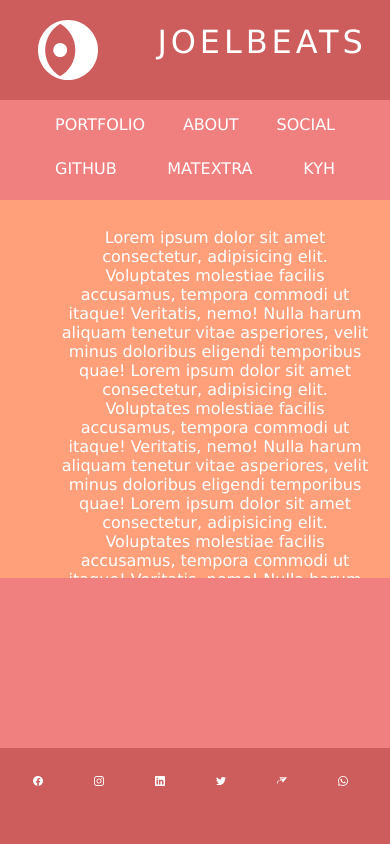
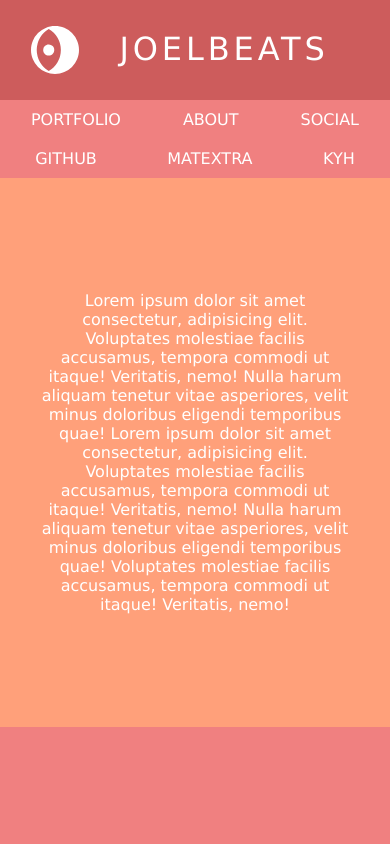
Before and after one commit to joelbeats/flextest, a plain HTML site: page index.html in a window 390 px wide. Shown: the top 844 px of the page. Drawn offline with Linux system fonts and the light colour scheme.

Commit message:
Fixed css added app.js

```diff
--- /dev/null
+++ b/app.js
@@ -0,0 +1,17 @@
+console.log("Welcome to my Portfolio!");
+
+var one = 3;
+var two = 2;
+var sum;
+var error = "You got it wrong";
+function calculate(){
+sum = one + two
+}
+
+if(one<two){
+    calculate();
+    console.log(sum)
+
+} else {
+    console.log(error)
+}
--- a/index.html
+++ b/index.html
@@ -6,16 +6,17 @@
     <meta name="viewport" content="width=device-width, initial-scale=1.0">
     <title>Flex Test</title>
     <link rel="stylesheet" href="style.css">
+    <script src="app.js"></script>
 </head>
 
 <body>
-    <div id="all-content">
     <header>
         <img id="logo" src="./icons/icomoon.svg">
         <h1>JOELBEATS</h1>
     </header>
+
+    <div id="content">
         <section>
-        <div>
             <ul id="menu1">
                 <a href="https://joelbeats.com">
                     <li>PORTFOLIO</li>
@@ -38,7 +39,8 @@
                     <li>KYH</li>
                 </a>
             </ul>
-        </div>
+        </section>
+        <div id="art-asi">
         <article>
             <p>
                 Lorem ipsum dolor sit amet consectetur, adipisicing elit. Voluptates molestiae facilis accusamus,
@@ -47,26 +49,25 @@
                 Lorem ipsum dolor sit amet consectetur, adipisicing elit. Voluptates molestiae facilis accusamus,
                 tempora commodi ut itaque! Veritatis, nemo! Nulla harum aliquam tenetur vitae asperiores, velit minus
                 doloribus eligendi temporibus quae!
-            Lorem ipsum dolor sit amet consectetur, adipisicing elit. Voluptates molestiae facilis accusamus,
-            tempora commodi ut itaque! Veritatis, nemo! Nulla harum aliquam tenetur vitae asperiores, velit minus
-            doloribus eligendi temporibus quae!
+                Voluptates molestiae facilis accusamus,
+                tempora commodi ut itaque! Veritatis, nemo!
             </p>
         </article>
         <aside></aside>
-</section>
+        </div>
+    </div>
     <footer>
         <ul id="social-links">
             <li><a href="https://www.facebook.com/joelbeats/"><img class="social" src="./icons/facebook.svg"></a></li>
             <li><a href="https://www.instagram.com/joelbeats"><img class="social" src="./icons/instagram.svg"></a></li>
-            <li><a href="https://www.linkedin.com/in/joelhjelmstedt/"><img class="social"
-                        src="./icons/linkedin.svg"></a></li>
+            <li><a href="https://www.linkedin.com/in/joelhjelmstedt/"><img class="social" src="./icons/linkedin.svg"></a></li>
             <li><a href="https://www.twitter.com/joelbeats"><img class="social" src="./icons/twitter.svg"></a></li>
             <li><a href="mailto:joelbeats@gmail.com"><img class="social" src="./icons/minutemailer.svg"></a></li>
-            <li><a href="whatsapp://call?number=+46702585795"><img class="social" src="./icons/whatsapp.svg"></a></li>
+            <li><a href="whatsapp://call?number=+46702585795"><img class="social" src="./icons/whatsapp.svg"></a>
+            </li>
         </ul>
 
     </footer>
-    </div>
 </body>
 
 </html>
--- a/style.css
+++ b/style.css
@@ -1,28 +1,27 @@
 * {
-    padding: 0;
-    margin: 0;
+    padding: 0px;
+    margin: 0px;
     font-family: Verdana, Geneva, Tahoma, sans-serif;
 }
 
+html {
+    width: 100vw;
+    height: 100vh;
+    padding: 0px;
+    margin: 0px;
+    background-color: indianred;
+}
+
 body {
-    min-height: 100vh;
-    min-height: -webkit-fill-available;
-  }
-  html {
-    height: -webkit-fill-available;
-  }
-
-#all-content {
-    display: flex;
-    flex-flow: column;
+    width: 100vw;
     height: 100vh;
-    width: 100%;
-    padding: 0vw;
-    margin: 0vw;
+    padding: 0px;
+    margin: 0px;
 }
 
 header {
-    width: 100%;
+    position: sticky;
+    width: 100vw;
     height: 10vh;
     background-color: indianred;
     display: flex;
@@ -45,19 +44,18 @@ h1 {
     margin: 3vh 2vw;
 }
 
+#content{
+    height: 80vh;
+    width: 100vw;
+    display: flex;
+    flex-flow: row;    ;
+}
 
 section {
-    height: 80vh;
+    width: 150px;
     display: flex;
-    flex-flow: row;
-    width: 100vw;
-}
-
-div {
-    width: 150px;
+    flex-flow: column;
     background-color: lightcoral;
-    justify-content: space-between;
-    padding: 2vh 2vw;
 }
 
 #menu1, #menu2 {
@@ -71,17 +69,25 @@ a {
     color: white;
     text-decoration: none;
     list-style-type: none;
-    padding: 5px;
+    padding: 25px ;
     justify-content: space-around;
 
 }
 
+#art-asi {
+    width: calc(100vw - 150px);
+    display: flex;
+    flex-flow: row;
+}
+
 article {
-    width: 100%;
-    padding: 20px;
+    width: 70vw;
     height: 100%;
+    display: flex;
+    align-items: center;
+    padding: 0px;
+    margin: 0px;
     background-color: lightsalmon;
-    display: flex;
 }
 
 p {
@@ -94,14 +100,14 @@ p {
 
 
 aside {
-    width: 150px;
+    width: 30vw;
     background-color: lightcoral;
 }
 
 footer {
-    height: 10rem;
+    height: 10vh;
+    position: fixed;
     background-color: indianred;
-    align-items: center;
     width: 100%;
     padding: 0;
     margin: 0;
@@ -112,64 +118,120 @@ footer {
     flex: auto;
     justify-content: flex-end;
     align-items: center;
-    margin-right: 5%;
+    margin-right: 40px;
     margin-top: 15px;
     list-style-type: none;
 }
 
 .social {
-    margin: 10px;
-    padding: 10px;
+    width: 30px;
+    margin: 5px;
+    padding: 2px;
 }
 @media screen and (max-width: 600px) {
+    body {
+        top: 0px;
+        left: 0px;
+        height: 1000px;
+        width: 100vw;
+    }
+
     header {
         height: 100px;
-        width: 100%;
+        width: 100vw;
+        display: flex;
+        flex-direction: row;
+        justify-content: center;
+    }
+#logo {
+    width: 3rem;
+    padding: 10px;
+    margin-left: 10px;
+}
+
+    h1 {
+        margin: 30px;
+        margin-right: 50px;
     }
 
-    h1 {
-        margin: 6vw;
+    #content {
+        flex-flow: column;
+        height: 100vh;
+        width: 100vw;
+
+    }
+
+    #art-asi {
+        width: 100vw;
+        height: 100vh;
+        flex-flow: column;
     }
 
     section {
-      flex-flow: column;
-    }
-    div{
+        padding: 0px;
+        height: 100px;
         width: 100vw;
-        height: 100px;
-        padding: 0px;
-        margin: 0px;
+        flex-flow: column;
     }
 
     #menu1, #menu2{
         display: flex;
         flex-flow: row;
-        padding: 10px 50px 5px 50px;
-        justify-content: space-between;
+        padding: 5px 0px;
+        justify-content: space-around;
+
+    }
+
+    a {
+        color: white;
+        text-decoration: none;
+        list-style-type: none;
+        margin: 5px 10px;
+        padding: 0px;
+        justify-content: space-around;
 
     }
 
     article {
-        width: 100%;
-        height: 40vh;
+        height: 65vh;
+        width: 100vw;
+        display: flex;
+        justify-content: space-around;
+    }
+
+    p {
+        font-size: 100%;
+        column-fill: auto;
+        width: 80%;
+
     }
 
     aside {
-        width: 100%;
-        height: 20vh;
+        width: 100vw;
+        height: 35vh;
     }
 
     footer {
         height: 100px;
+        position: sticky;
     }
 
     #social-links {
-        padding: 1vh 2vw;
         display: flex;
-        flex: auto;
-        justify-content: space-between;
+
+        flex-direction: row;
+        justify-content: space-evenly;
+        margin: 10px;
+        padding: 10px;
+        margin-left: 1rem;
+        margin-right: 2rem;
         list-style-type: none;
-        margin-top: 0px;
+    }
+
+    .social {
+        width: 35px;
+
+        padding-top: 25px;
     }
 
 
```
Lines whose indentation alone changed are shown as unchanged.
